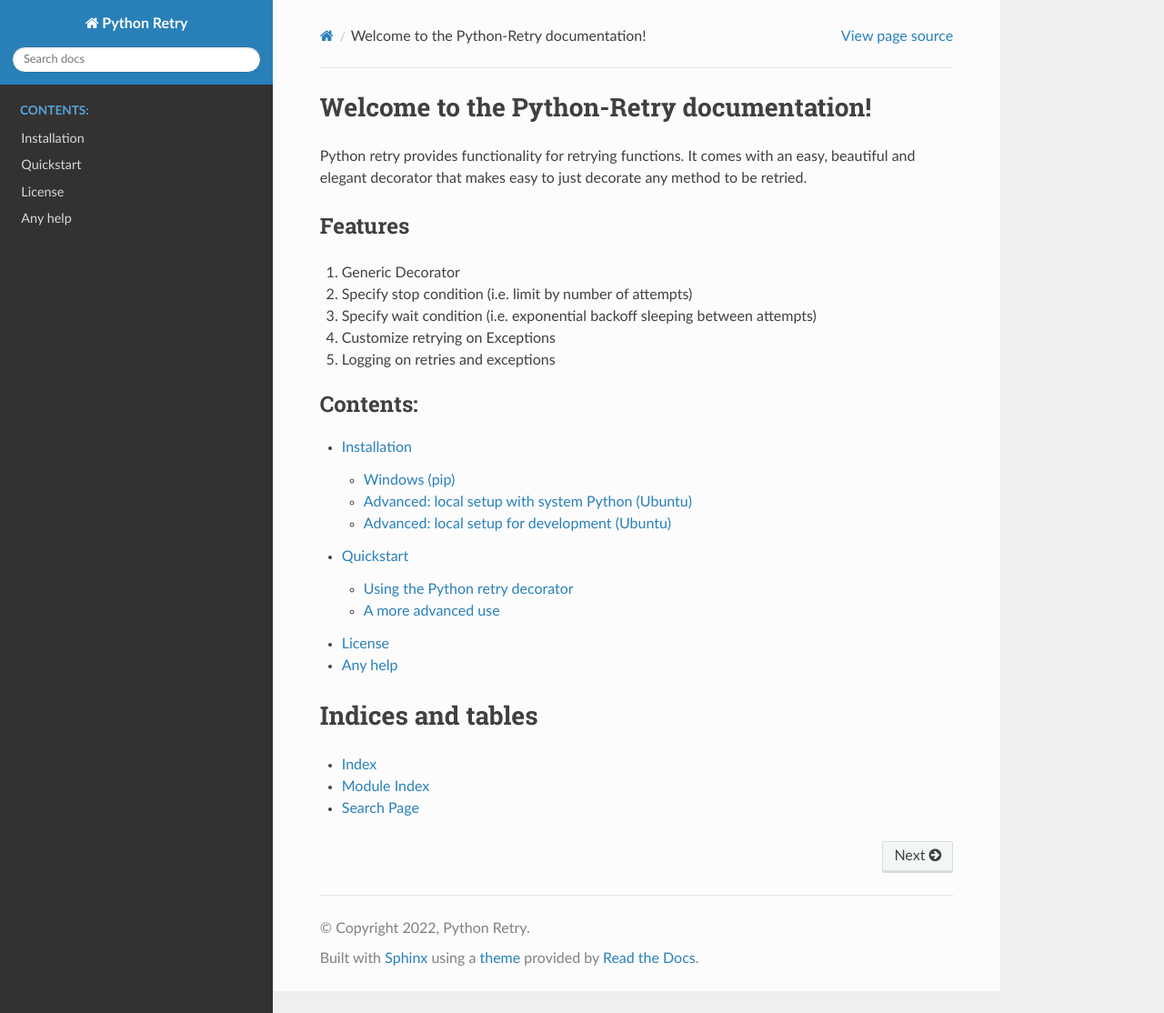
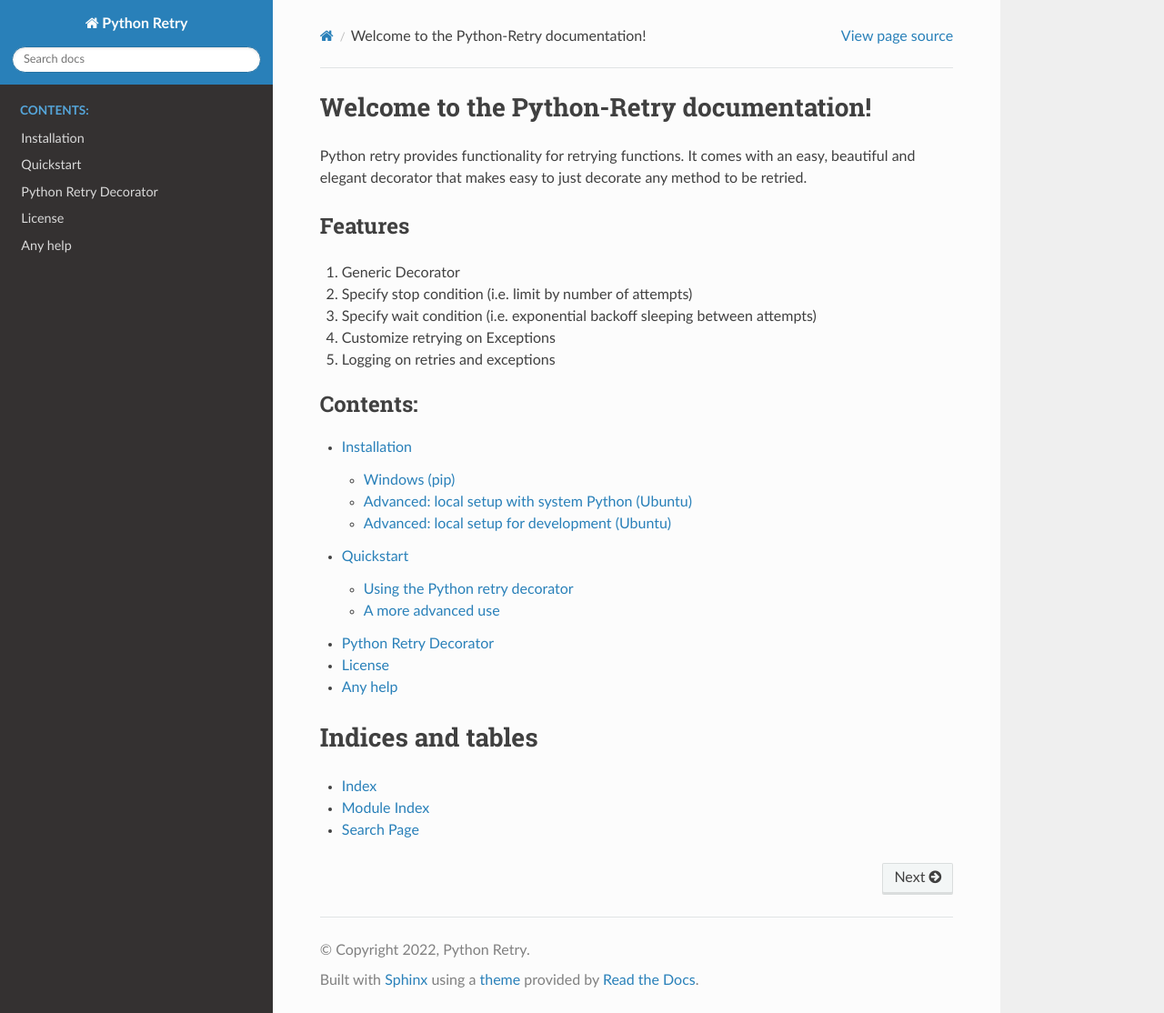
Before and after one commit to pyprogrammerblog/python-retry, a Sphinx documentation site: the page built from docs/index.rst, in a window 1280 px wide and 1114 px high. Shown: the whole window at 91% size. Built offline with Sphinx 7.4.7 and the Read the Docs theme 2.0.0, drawn with Linux system fonts in a browser that asks for light colours.

Commit message:
Add docs retry method 0.0.1 (#3)

```diff
--- a/docs/index.rst
+++ b/docs/index.rst
@@ -26,6 +26,7 @@
 
    installation
    quickstart
+   retry
    license
    help
 
--- /dev/null
+++ b/docs/retry.rst
@@ -0,0 +1,8 @@
+.. _client:
+
+Python Retry Decorator
+========================
+
+
+.. automodule:: python_retry
+   :members: retry
```
Also changed, not shown: 1 other file.
